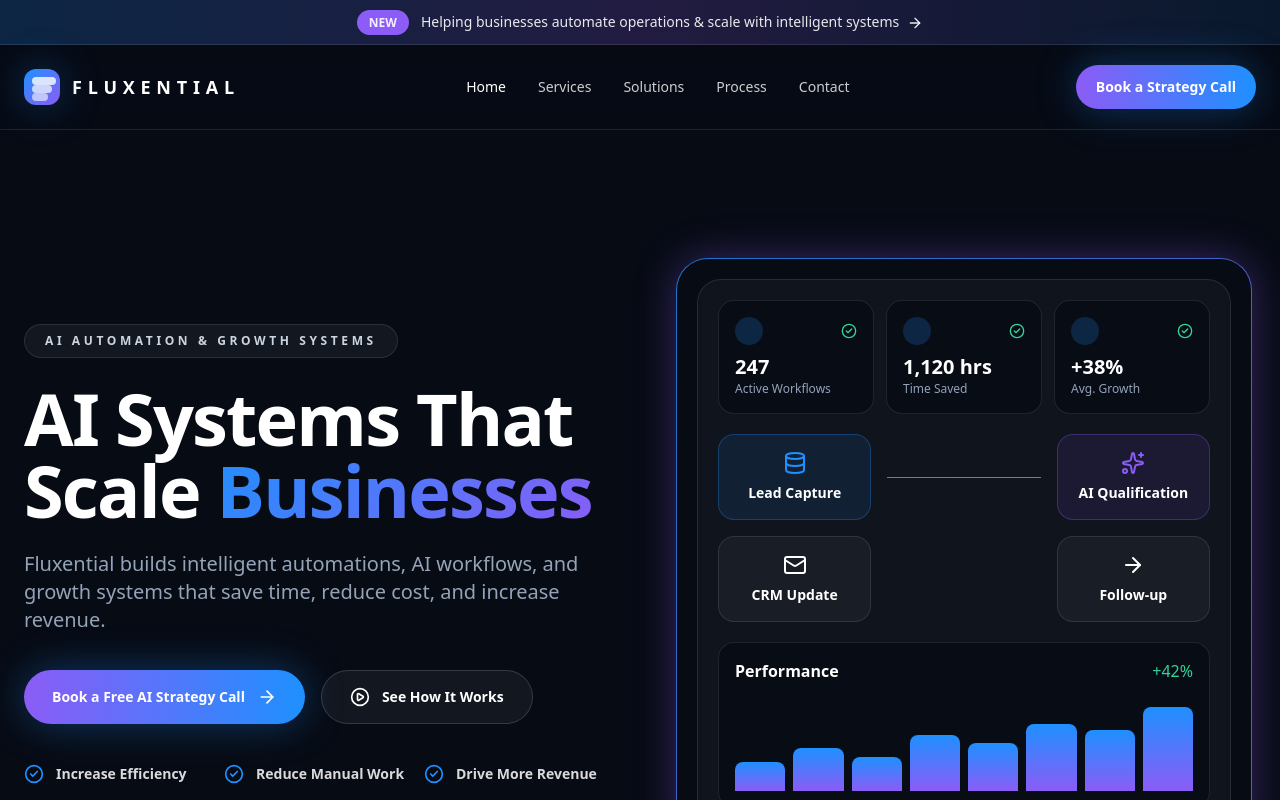
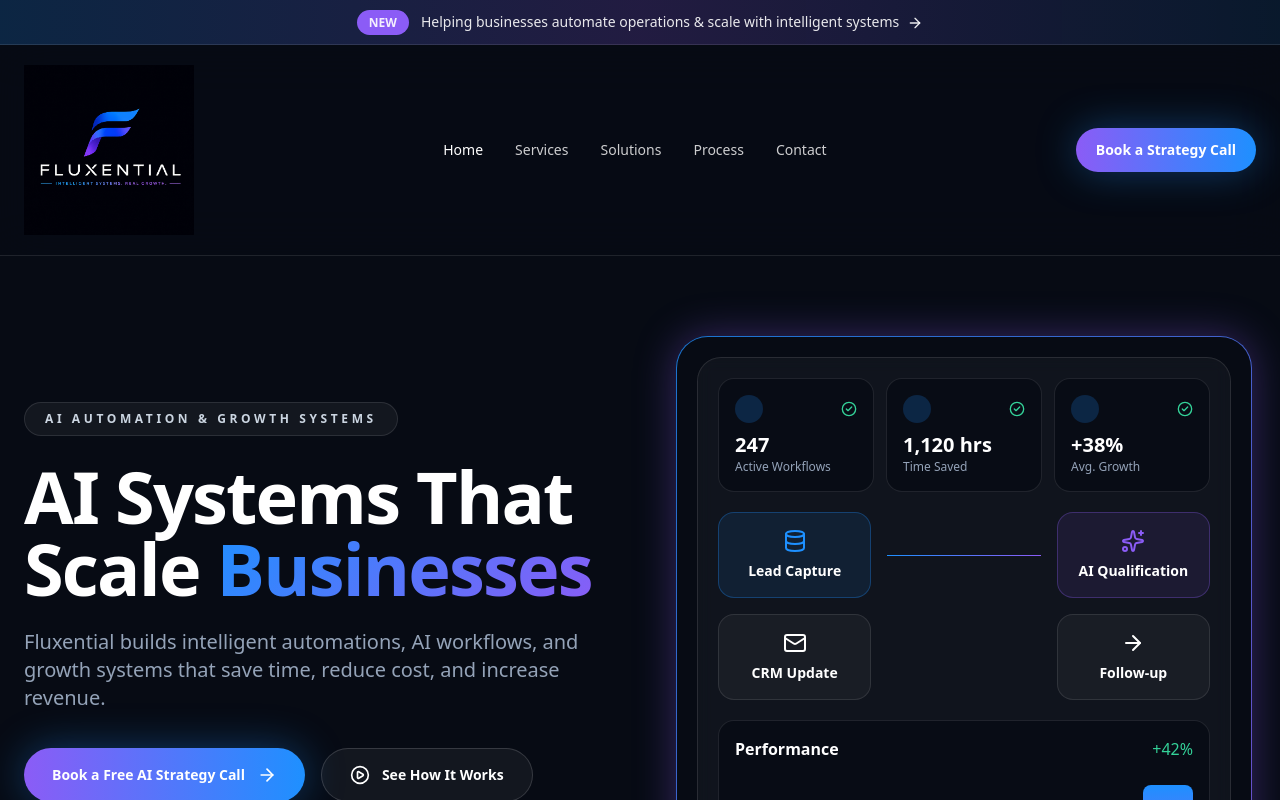
Before and after one commit to fluxenrepo/fluxential-website, a Next.js app: page / in a window 1280 px wide. Shown: the top 800 px of the page. Built offline with nearby package versions, Linux system fonts and the light colour scheme.

Commit message:
Update logo and page layout

```diff
--- a/app/page.tsx
+++ b/app/page.tsx
@@ -14,6 +14,7 @@
   Workflow,
   Zap,
 } from "lucide-react";
+import Image from "next/image";
 
 const services = [
   {
@@ -75,14 +76,13 @@
 function Logo() {
   return (
     <div className="flex items-center gap-3">
-      <div className="relative h-9 w-9 overflow-hidden rounded-xl bg-gradient-to-br from-electric to-violet shadow-glow">
-        <div className="absolute left-2 top-2 h-2 w-6 rounded-full bg-white/80" />
-        <div className="absolute left-2 top-4 h-2 w-5 rounded-full bg-white/70" />
-        <div className="absolute left-2 top-6 h-2 w-4 rounded-full bg-white/60" />
-      </div>
-      <span className="text-lg font-semibold tracking-[0.32em] text-white">
-        FLUXENTIAL
-      </span>
+      <Image
+        src="/fluxential-logo.png"
+        alt="Fluxential"
+        width={170}
+        height={40}
+        priority
+      />
     </div>
   );
 }
@@ -209,7 +209,7 @@
         </div>
       </header>
 
-      <section className="relative px-6 py-24 md:py-32">
+      <section className="relative px-6 py-14 md:py-20">
         <div className="absolute left-1/2 top-0 -z-10 h-[500px] w-[500px] -translate-x-1/2 rounded-full bg-violet/20 blur-3xl" />
         <div className="mx-auto grid max-w-7xl items-center gap-16 lg:grid-cols-2">
           <div>
```
Also changed, not shown: public/fluxential-logo.png (added).
